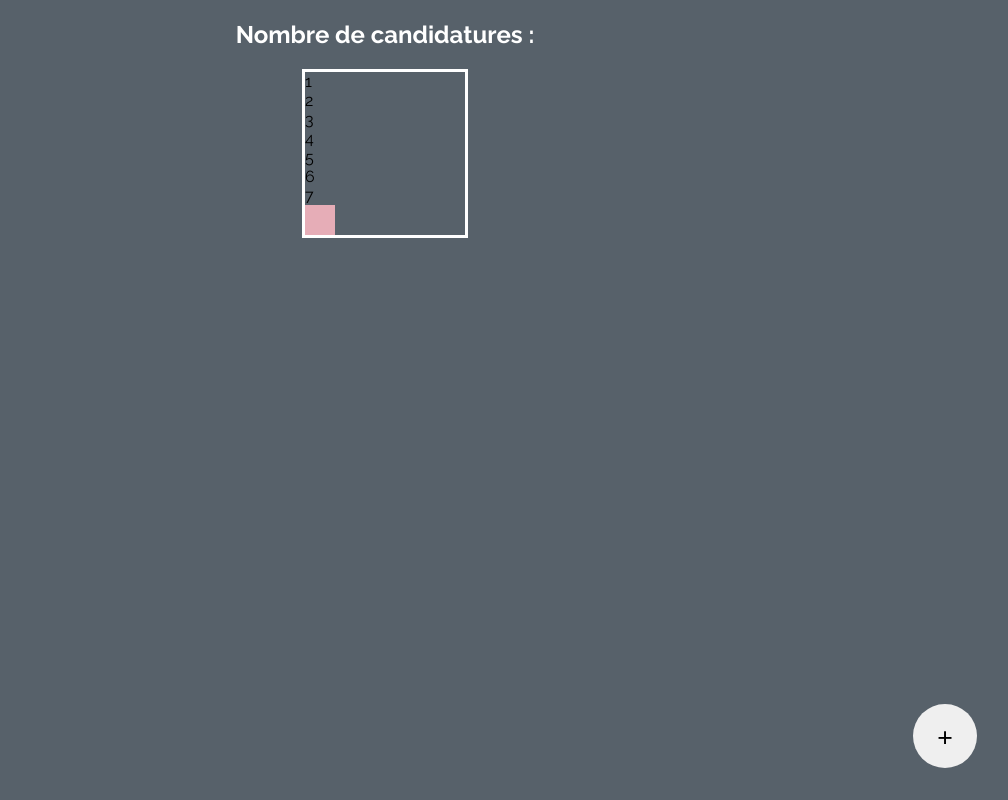
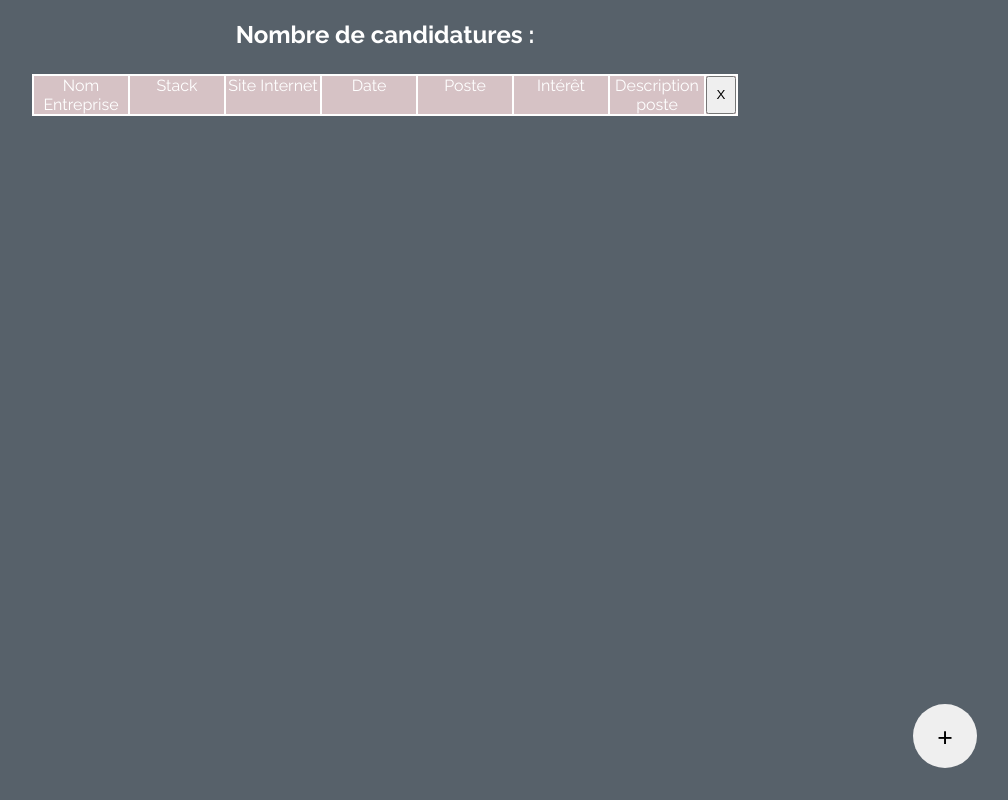
Before and after one commit to WilfriedW9/Traqueur-de-postulation, a plain HTML site: page index.html in a window 1280 px wide. Shown: the whole page, without its empty margins (255-1263 px from the left). Drawn offline with Linux system fonts and the light colour scheme.

Commit message:
Création labels colonnes tableau

```diff
--- a/index.html
+++ b/index.html
@@ -76,17 +76,18 @@
       </button>
     </form>
     <h2>Nombre de candidatures : <span id="candidatureCount"></span></h2>
+    <!-- Grille à 7 colonnes  -->
     <div class="board">
-      <div class="labels">
-        <div>1</div>
-        <div>2</div>
-        <div>3</div>
-        <div>4</div>
-        <div>5</div>
-        <div>6</div>
-        <div>7</div>
+      <div class="row">
+            <div>Nom Entreprise</div>
+            <div>Stack</div>
+            <div>Site Internet</div>
+            <div>Date</div>
+            <div>Poste</div>
+            <div>Intérêt</div>
+            <div>Description poste</div>
+            <button class="deleteCandidature"> X</button>
       </div>
-      <div class="element"></div>
     </div>
   </body>
 </html>
--- a/script.js
+++ b/script.js
@@ -50,7 +50,7 @@ formToggleBtn.addEventListener("click", (e) => {
 function ajouterCandidature() {
   candidatureCount.innerText = database.length
   const newElement = document.createElement("div");
-  newElement.className = "element"
+  newElement.className = "row"
   board.appendChild(newElement)
   form.reset();
 }
--- a/style.css
+++ b/style.css
@@ -10,11 +10,28 @@ body{
 }
 
 .board{
+
+}
+
+.row{
     display: grid;
-    border: 3px solid white;
+    border: 2px solid white;
     height: fit-content;
-    width: 10rem;
-    grid-template-columns: 7fr;
+    width: fit-content;
+    grid-template-columns: repeat(7, 10rem) 30px;
+    color: white;
+    word-wrap: break-word;
+    text-align: center;
+    margin: 5px 0;
+    background-color: rgb(214, 194, 197);
+}
+
+.row:nth-child(2n) {
+    filter: brightness(0.9);
+}
+
+.row> div:not(:last-child) {
+    border-right: 2px solid white ;
 }
 
 
@@ -31,7 +48,7 @@ h2 {
 
 form {
     opacity: 0.3;
-
+    z-index: 999;
     position: fixed;
     bottom: 0;
     left: 0;
@@ -79,17 +96,6 @@ form, .text-input-compartment,.other-input-compartment{
     opacity: 0.4;
 }
 
-.element {
-    height: 30px;
-    width: 30px;
-    background-color: pink;
-    display: flex;
-}
-
-.element:nth-child(2n) {
-    filter: brightness(0.9);
-}
-
 #toggleForm{
     display: flex;
     height: 2rem;
@@ -115,5 +121,11 @@ form, .text-input-compartment,.other-input-compartment{
         padding: 10px;
         bottom: 0;
     }
+}
+
+@media screen and (max-width: 1500px) {
+    .row{
+        grid-template-columns: repeat(7, 6rem) 30px;
+    }
 
 }
```
